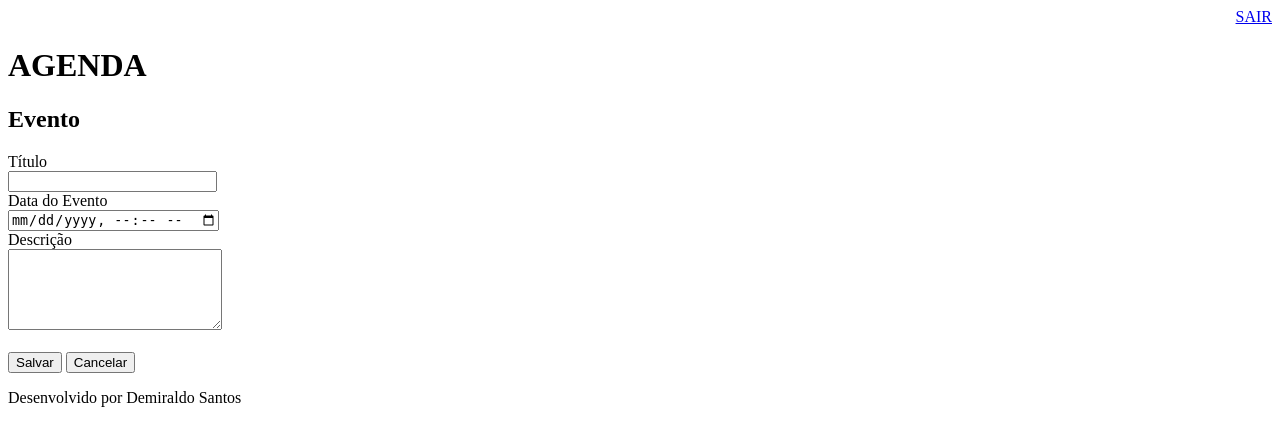
After one commit to Demiraldo/agenda, a Django app: page /agenda/cadevento/ in a window 1280 px wide. The commit adds this page. Shown: the top 446 px of the page. Run offline with Django 3.2, Linux system fonts and the light colour scheme; a user stored in the database is signed in.

Commit message:
Incluído template de inclusão de dados, botão salvar e cancelar e feito gravação dos dados no banco

```diff
--- a/agenda/urls.py
+++ b/agenda/urls.py
@@ -23,7 +23,8 @@ from django.views.generic import RedirectView
 urlpatterns = [
     path('admin/', admin.site.urls),
     path('agenda/', views.lista_eventos),
-
+    path('agenda/cadevento/', views.cadevento),
+    path('agenda/cadevento/submit', views.salvar_evento),
     # primeira  forma de redirecionar o index
     # path('', views.index)
 
--- a/core/views.py
+++ b/core/views.py
@@ -45,3 +45,22 @@ def lista_eventos(request):
     evento = Evento.objects.all()
     dados = {'eventos': evento}
     return render(request, 'agenda.html', dados)
+
+
+@login_required(login_url='/login/')
+def cadevento(request):
+    return render(request, 'cevento.html')
+
+
+@login_required(login_url='/login/')
+def salvar_evento(request):
+    if request.POST:
+        titulo = request.POST.get('titulo')
+        data_evento = request.POST.get('data_evento')
+        descricao = request.POST.get('descricao')
+        usuario = request.user
+        Evento.objects.create(titulo=titulo,
+                              data_evento=data_evento,
+                              descricao=descricao,
+                              usuario=usuario)
+    return redirect('/')
--- a/templates/agenda.html
+++ b/templates/agenda.html
@@ -2,6 +2,9 @@
 
 {% block content %}
     <h2>Agendamentos</h2>
+        <a href="cadevento/">
+            <button type="button">Novo Evento</button>
+        </a>
         <ul>
             {% for evento in eventos %}
                 <li> {{ evento.titulo }} - {{ evento.get_data_evento }} </li>
--- /dev/null
+++ b/templates/cevento.html
@@ -0,0 +1,27 @@
+{% extends "modelo-corpo.html" %}
+
+{% block content %}
+
+<h2>Evento</h2>
+<form action="submit" method="POST">{% csrf_token %}
+    <label>Título</label>
+    <br>
+    <input type="text" name="titulo" size="23">
+    <br>
+
+    <label>Data do Evento</label>
+    <br>
+    <input type="datetime-local" name="data_evento">
+    <br>
+
+    <label>Descrição</label>
+    <br>
+    <textarea name="descricao" rows="5" cols="24"></textarea>
+    <br><br>
+    <button type="submit">Salvar</button>
+    <a href="/">
+        <button type="button">Cancelar</button>
+    </a>
+</form>
+
+{% endblock %}
```
Also changed, not shown: db.sqlite3, 1 other file.
